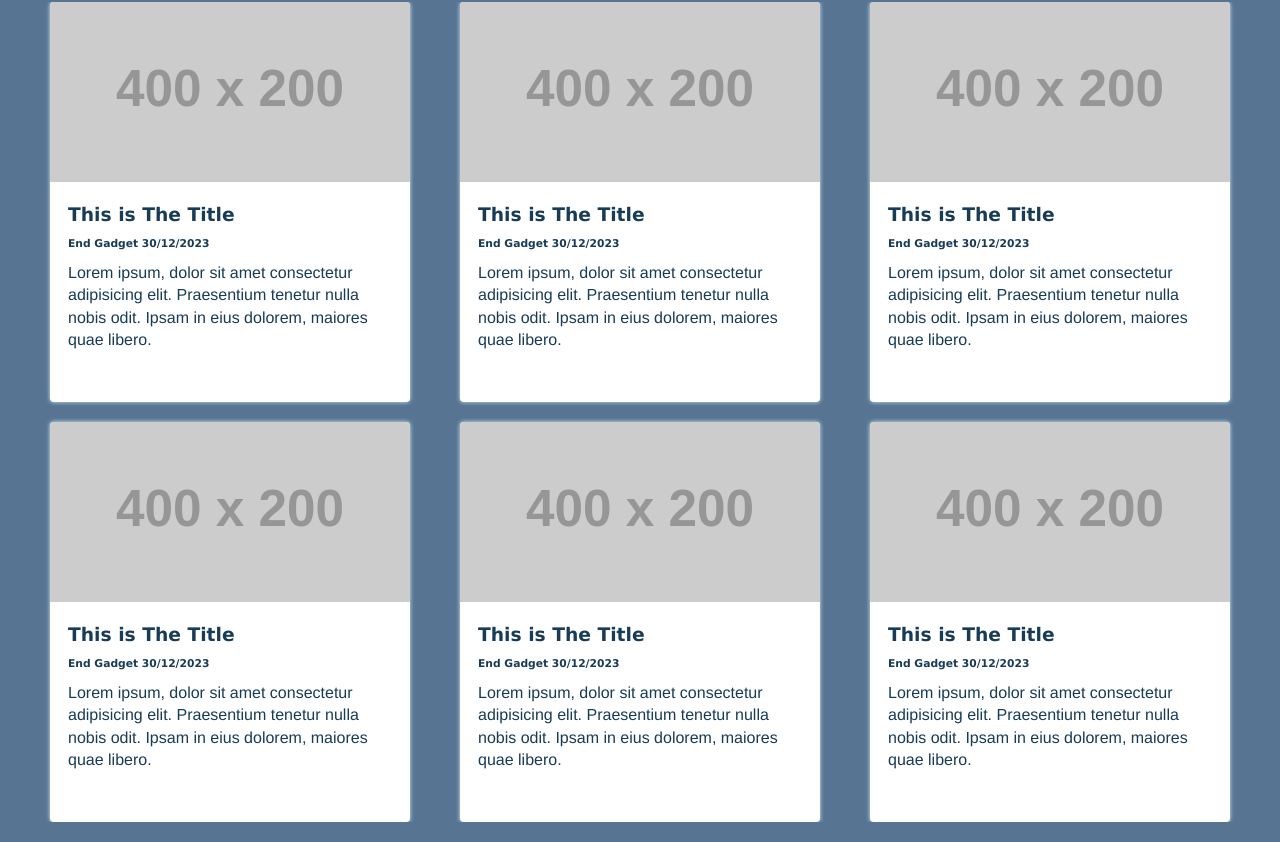
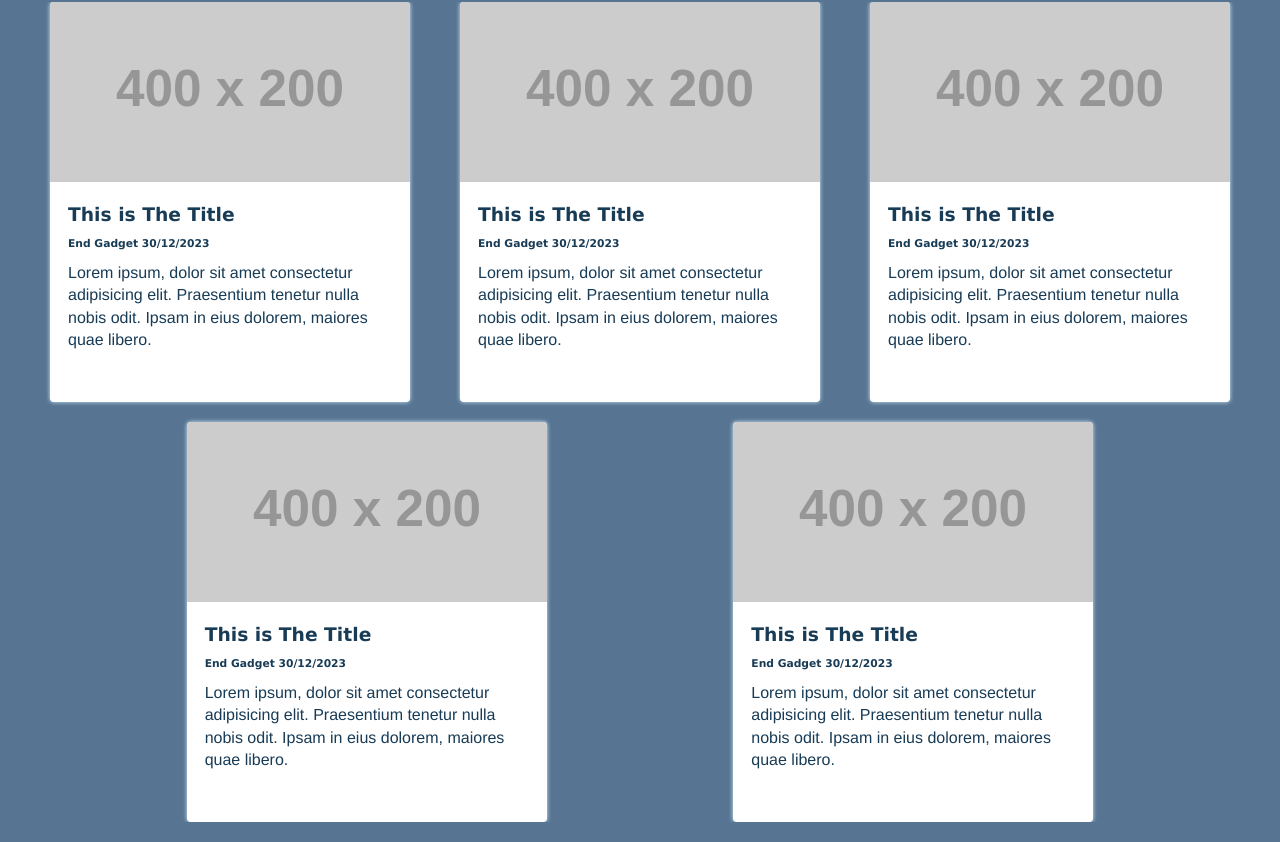
Before and after one commit to imCyberMohsin/New_Website, a plain HTML site: page index.html in a window 1280 px wide. Shown: the part 98-940 px from the top of the page. Drawn offline with Linux system fonts and the light colour scheme; no server answers; placeholder pictures from the web are drawn by us.

Commit message:
readme update

```diff
--- a/index.html
+++ b/index.html
@@ -90,17 +90,7 @@
                         Praesentium tenetur nulla nobis odit. Ipsam in eius dolorem, maiores quae libero.</p>
                 </div>
             </div>
-            <div class="card" id="card">
-                <div class="card-header">
-                    <img src="https://via.placeholder.com/400x200" alt="news-img" id="news-img">
-                </div>
-                <div class="card-content">
-                    <h3 class="news-title" id="news-title">This is The Title</h3>
-                    <h6 class="news-source" id="news-source">End Gadget 30/12/2023</h6>
-                    <p class="news-desc" id="news-desc">Lorem ipsum, dolor sit amet consectetur adipisicing elit.
-                        Praesentium tenetur nulla nobis odit. Ipsam in eius dolorem, maiores quae libero.</p>
-                </div>
-            </div>
+
         </div>
     </main>
 
```
Also changed, not shown: script.js (+16 -0 lines), v2.0.txt (deleted), 1 other file.
